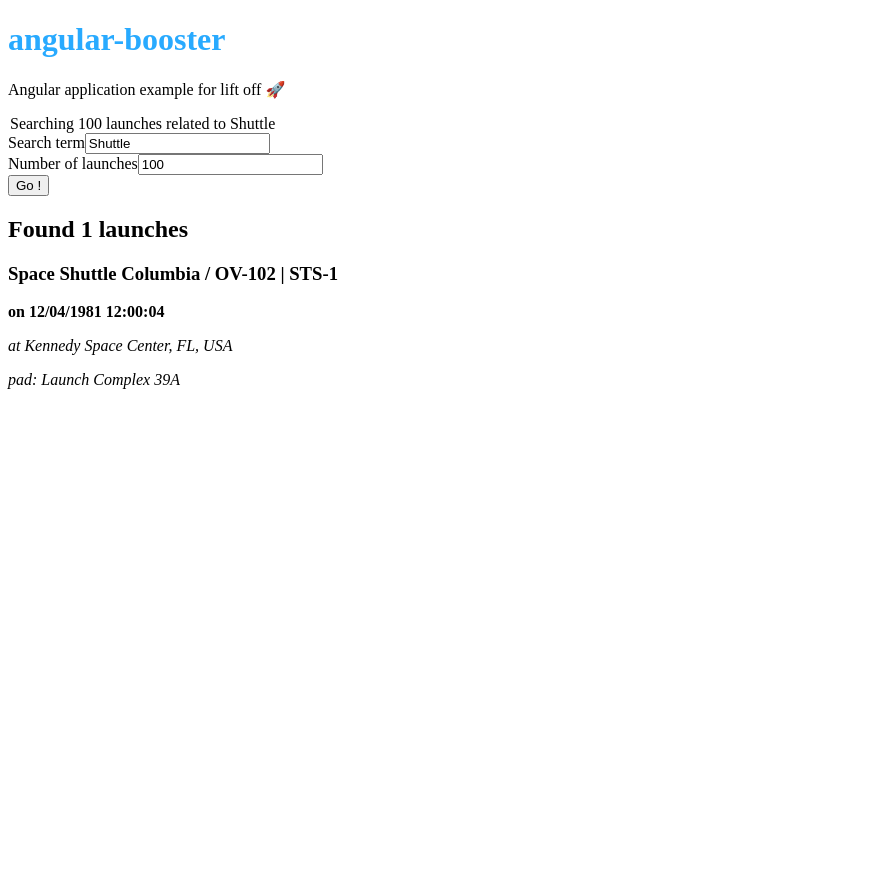
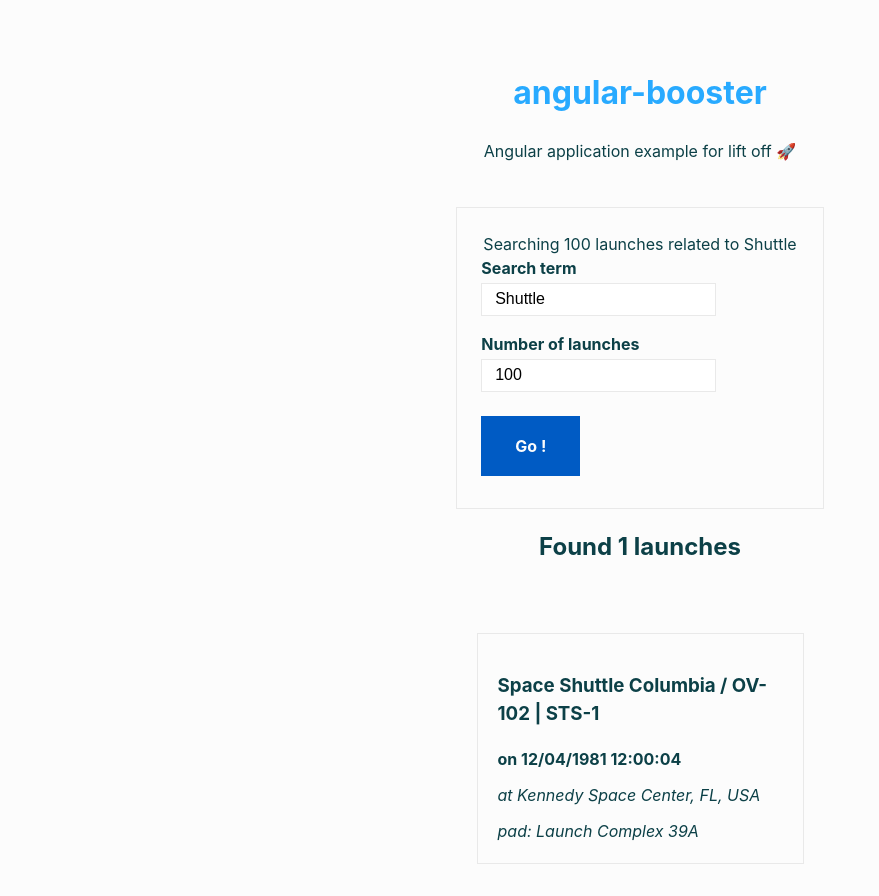
Before and after one commit to angularbuilders/angular-booster, an Angular app: page / in a window 1280 px wide. Shown: the whole page, without its empty margins (0-879 px from the left). Before the commit the page ends 800 px from the top, so only its background shows below. Built offline with nearby package versions, Linux system fonts and the light colour scheme.

Commit message:
feat: styles from mvp.css close #6

```diff
--- a/src/styles.css
+++ b/src/styles.css
@@ -1 +1,460 @@
 /* You can add global styles to this file, and also import other style files */
+/* MVP.css v1.6.2 - https://github.com/andybrewer/mvp */
+
+:root {
+  --color: #005bc4; /* table header buttons */
+  --color-accent: #f0f0f0;
+
+  --color-bg: #fcfcfc;
+  --color-bg-secondary: #e9e9e9;
+
+  --color-mark: #3ad29f;
+
+  --color-secondary: #28aaff; /* links */
+  --color-secondary-accent: #f73454; /* sup */
+
+  --color-shadow: #f4f4f4;
+
+  --color-text: #0c4047;
+  --color-text-secondary: #999;
+
+  --color-ok: #3ad29f;
+  --color-ko: #f73454;
+  --font-family: -apple-system, BlinkMacSystemFont, 'Lato', Roboto, 'Open Sans', Helvetica, Arial,
+    sans-serif;
+  --font-family-header: -apple-system, BlinkMacSystemFont, 'Montserrat', Roboto, 'Open Sans',
+    Helvetica, Verdana, sans-serif;
+  --hover-brightness: 1.2;
+  --justify-important: center;
+  --justify-normal: left;
+  --line-height: 1.5;
+  --width-card: 285px;
+  --width-card-medium: 460px;
+  --width-card-wide: 800px;
+  --width-content: 1080px;
+}
+
+/*
+@media (prefers-color-scheme: dark) {
+  :root {
+      --color: #0097fc;
+      --color-accent: #0097fc4f;
+      --color-bg: #333;
+      --color-bg-secondary: #555;
+      --color-secondary: #e20de9;
+      --color-secondary-accent: #e20de94f;
+      --color-shadow: #bbbbbb20;
+      --color-text: #f7f7f7;
+      --color-text-secondary: #aaa;
+  }
+}
+*/
+
+/* Layout */
+article aside {
+  background: var(--color-accent);
+  border-left: 4px solid var(--color-secondary);
+  padding: 0.01rem 0.8rem;
+}
+
+body {
+  background: var(--color-bg);
+  color: var(--color-text);
+  font-family: var(--font-family);
+  line-height: var(--line-height);
+  margin: 0;
+  overflow-x: hidden;
+  padding: 1rem 0;
+}
+
+footer,
+header,
+main {
+  margin: 0 auto;
+  max-width: var(--width-content);
+  padding: 2rem 1rem;
+}
+
+hr {
+  background-color: var(--color-bg-secondary);
+  border: none;
+  height: 1px;
+  margin: 4rem 0;
+}
+
+section {
+  display: flex;
+  flex-wrap: wrap;
+  justify-content: var(--justify-important);
+}
+
+section aside {
+  border: 1px solid var(--color-bg-secondary);
+  border-radius: var(--border-radius);
+  box-shadow: var(--box-shadow) var(--color-shadow);
+  margin: 1rem;
+  padding: 1.25rem;
+  width: var(--width-card);
+}
+
+section aside:hover {
+  box-shadow: var(--box-shadow) var(--color-bg-secondary);
+}
+
+section aside img {
+  max-width: 100%;
+}
+
+[hidden] {
+  display: none;
+}
+
+/* Headers */
+article header,
+div header,
+main header {
+  padding-top: 0;
+}
+
+header {
+  text-align: var(--justify-important);
+}
+
+header a b,
+header a em,
+header a i,
+header a strong {
+  margin-left: 0.5rem;
+  margin-right: 0.5rem;
+}
+
+header nav img {
+  margin: 1rem 0;
+}
+
+section header {
+  padding-top: 0;
+  width: 100%;
+}
+
+/* Nav */
+nav {
+  align-items: center;
+  display: flex;
+  font-weight: bold;
+  justify-content: space-between;
+  margin-bottom: 7rem;
+}
+
+nav ul {
+  list-style: none;
+  padding: 0;
+}
+
+nav ul li {
+  display: inline-block;
+  margin: 0 0.5rem;
+  position: relative;
+  text-align: left;
+}
+
+/* Nav Dropdown */
+nav ul li:hover ul {
+  display: block;
+}
+
+nav ul li ul {
+  background: var(--color-bg);
+  border: 1px solid var(--color-bg-secondary);
+  border-radius: var(--border-radius);
+  box-shadow: var(--box-shadow) var(--color-shadow);
+  display: none;
+  height: auto;
+  left: -2px;
+  padding: 0.5rem 1rem;
+  position: absolute;
+  top: 1.7rem;
+  white-space: nowrap;
+  width: auto;
+}
+
+nav ul li ul li,
+nav ul li ul li a {
+  display: block;
+}
+
+/* Typography */
+code,
+samp {
+  background-color: var(--color-accent);
+  border-radius: var(--border-radius);
+  color: var(--color-text);
+  display: inline-block;
+  margin: 0 0.1rem;
+  padding: 0 0.5rem;
+}
+
+details {
+  margin: 1.3rem 0;
+}
+
+details summary {
+  font-weight: bold;
+  cursor: pointer;
+}
+
+h1,
+h2,
+h3,
+h4,
+h5,
+h6 {
+  line-height: var(--line-height);
+  font-family: var(--font-family-header);
+}
+
+mark {
+  padding: 0.1rem;
+}
+
+ol li,
+ul li {
+  padding: 0.2rem 0;
+}
+
+p {
+  margin: 0.75rem 0;
+  padding: 0;
+}
+
+pre {
+  margin: 1rem 0;
+  max-width: var(--width-card-wide);
+  padding: 1rem 0;
+}
+
+pre code,
+pre samp {
+  display: block;
+  max-width: var(--width-card-wide);
+  padding: 0.5rem 2rem;
+  white-space: pre-wrap;
+}
+
+small {
+  color: var(--color-text-secondary);
+}
+
+sup {
+  background-color: var(--color-secondary);
+  border-radius: var(--border-radius);
+  color: var(--color-bg);
+  font-size: xx-small;
+  font-weight: bold;
+  margin: 0.2rem;
+  padding: 0.2rem 0.3rem;
+  position: relative;
+  top: -2px;
+}
+
+/* Links */
+a {
+  color: var(--color-secondary);
+  display: inline-block;
+  font-weight: bold;
+  text-decoration: none;
+}
+
+a:hover {
+  filter: brightness(var(--hover-brightness));
+  text-decoration: underline;
+}
+
+a b,
+a em,
+a i,
+a strong,
+button {
+  border-radius: var(--border-radius);
+  display: inline-block;
+  font-size: medium;
+  font-weight: bold;
+  line-height: var(--line-height);
+  margin: 0.5rem 0;
+  padding: 1rem 2rem;
+}
+
+button {
+  font-family: var(--font-family);
+}
+
+button:hover {
+  cursor: pointer;
+  filter: brightness(var(--hover-brightness));
+}
+
+a b,
+a strong,
+button {
+  background-color: var(--color);
+  border: 2px solid var(--color);
+  color: var(--color-bg);
+}
+
+a em,
+a i {
+  border: 2px solid var(--color);
+  border-radius: var(--border-radius);
+  color: var(--color);
+  display: inline-block;
+  padding: 1rem 2rem;
+}
+
+/* Images */
+figure {
+  margin: 0;
+  padding: 0;
+}
+
+figure img {
+  max-width: 100%;
+}
+
+figure figcaption {
+  color: var(--color-text-secondary);
+}
+
+/* Forms */
+
+button:disabled,
+input:disabled {
+  background: var(--color-bg-secondary);
+  border-color: var(--color-bg-secondary);
+  color: var(--color-text-secondary);
+  cursor: not-allowed;
+}
+
+button[disabled]:hover {
+  filter: none;
+}
+
+form {
+  border: 1px solid var(--color-bg-secondary);
+  border-radius: var(--border-radius);
+  box-shadow: var(--box-shadow) var(--color-shadow);
+  display: block;
+  max-width: var(--width-card-wide);
+  min-width: var(--width-card);
+  padding: 1.5rem;
+  text-align: var(--justify-normal);
+}
+
+form header {
+  margin: 1.5rem 0;
+  padding: 1.5rem 0;
+}
+
+input,
+label,
+select,
+textarea {
+  display: block;
+  font-size: inherit;
+  max-width: var(--width-card-wide);
+}
+
+input[type='checkbox'],
+input[type='radio'] {
+  display: inline-block;
+}
+
+input[type='checkbox'] + label,
+input[type='radio'] + label {
+  display: inline-block;
+  font-weight: normal;
+  position: relative;
+  top: 1px;
+}
+
+input,
+select,
+textarea {
+  border: 1px solid var(--color-bg-secondary);
+  border-radius: var(--border-radius);
+  margin-bottom: 1rem;
+  padding: 0.4rem 0.8rem;
+}
+
+input[readonly],
+textarea[readonly] {
+  background-color: var(--color-bg-secondary);
+}
+
+label {
+  font-weight: bold;
+  margin-bottom: 0.2rem;
+}
+
+/* Tables */
+table {
+  border: 1px solid var(--color-bg-secondary);
+  border-radius: var(--border-radius);
+  border-spacing: 0;
+  display: inline-block;
+  max-width: 100%;
+  overflow-x: auto;
+  padding: 0;
+  white-space: nowrap;
+}
+
+table td,
+table th,
+table tr {
+  padding: 0.4rem 0.8rem;
+  text-align: var(--justify-important);
+}
+
+table thead {
+  background-color: var(--color);
+  border-collapse: collapse;
+  border-radius: var(--border-radius);
+  color: var(--color-bg);
+  margin: 0;
+  padding: 0;
+}
+
+table thead th:first-child {
+  border-top-left-radius: var(--border-radius);
+}
+
+table thead th:last-child {
+  border-top-right-radius: var(--border-radius);
+}
+
+table thead th:first-child,
+table tr td:first-child {
+  text-align: var(--justify-normal);
+}
+
+table tr:nth-child(even) {
+  background-color: var(--color-accent);
+}
+
+/* Quotes */
+blockquote {
+  display: block;
+  font-size: x-large;
+  line-height: var(--line-height);
+  margin: 1rem auto;
+  max-width: var(--width-card-medium);
+  padding: 1.5rem 1rem;
+  text-align: var(--justify-important);
+}
+
+blockquote footer {
+  color: var(--color-text-secondary);
+  display: block;
+  font-size: small;
+  line-height: var(--line-height);
+  padding: 1.5rem 0;
+}
```
